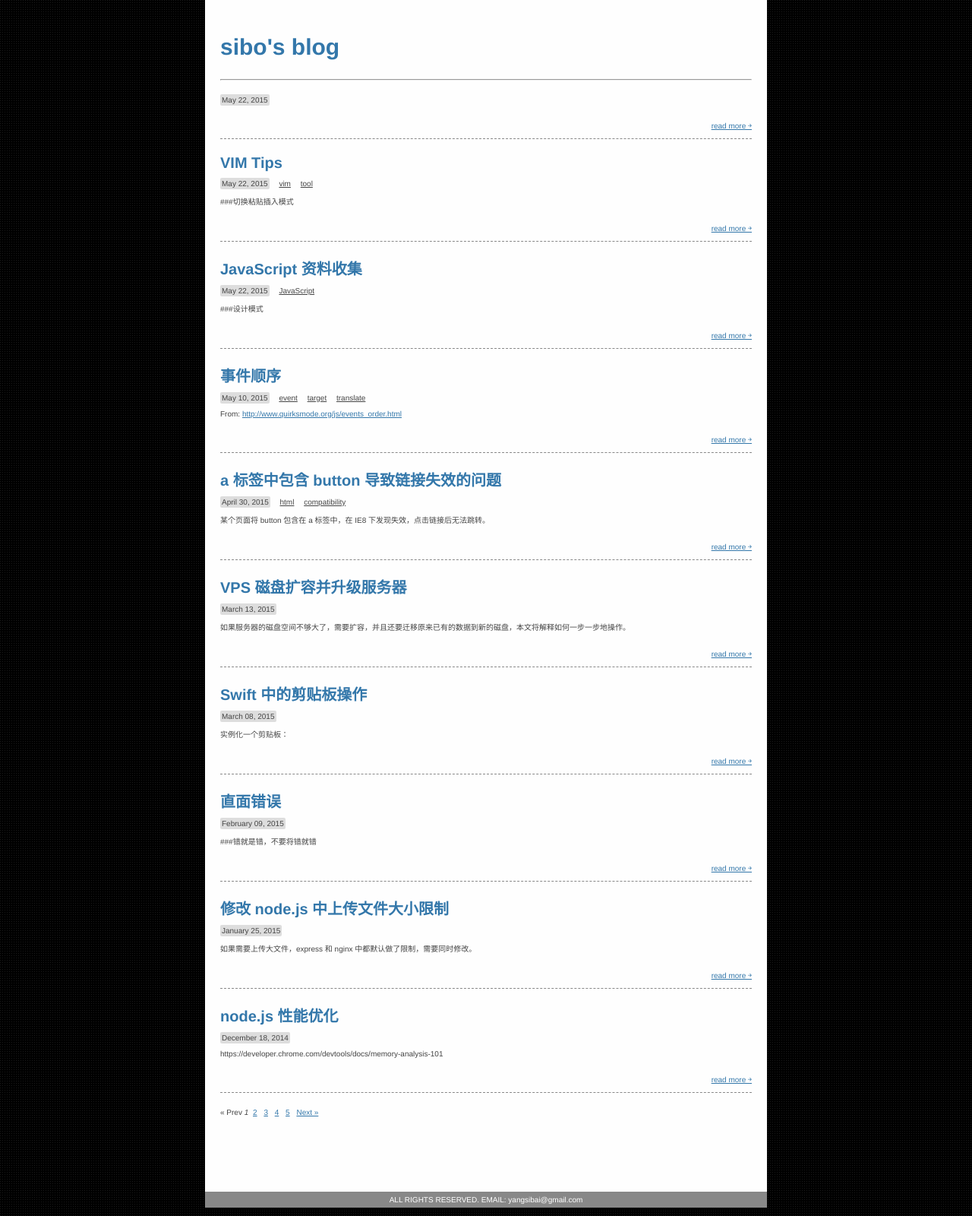
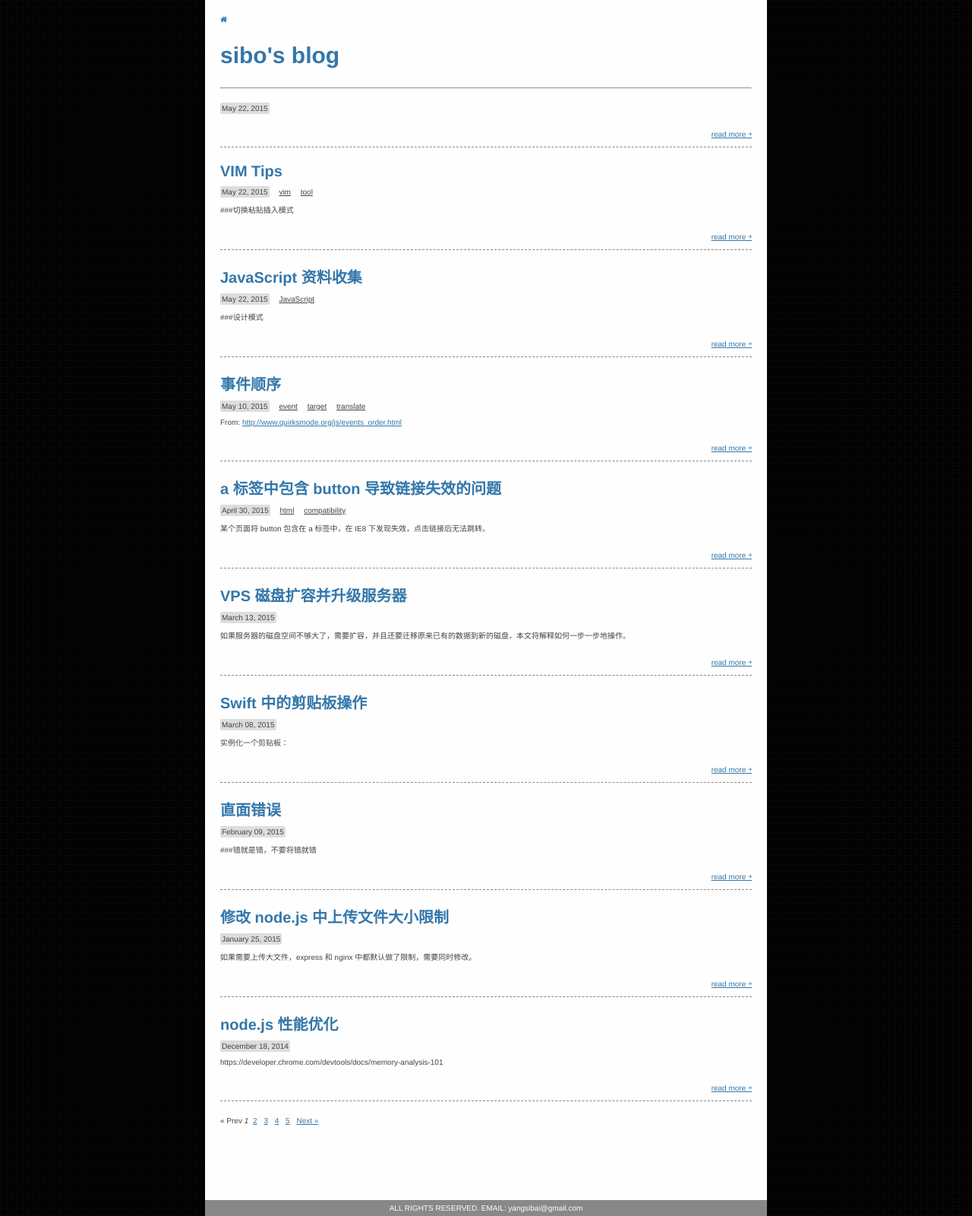
Before and after one commit to osrpt/osrpt.github.com, a Jekyll site: the page built from index.html, in a window 1280 px wide. Shown: the whole page at 76% size. Built offline with Jekyll 4.4.1, drawn with Linux system fonts in a browser that asks for light colours; nearby versions of some CDN libraries; Markdown is read by kramdown in place of the engine named in the settings; the list of posts is cut into pages by our own code.

Commit message:
add home icon

```diff
--- a/_layouts/post.html
+++ b/_layouts/post.html
@@ -11,7 +11,7 @@
 </head>
 <body class="article">
     <div class="nav">
-        <a href="/">&larr;</a>
+        <a href="/"><i class="fa fa-home"></i></a>
     </div>
     <h2 class="title">{{page.title}}</h2>
     <p>
--- a/index.html
+++ b/index.html
@@ -2,7 +2,7 @@
 layout: default
 title: sibo's blog
 ---
-<a class="to_homepage"  href="/"><h2 class="title">{{ page.title }}</h2></a>
+<a class="to_homepage"  href="/"><i class="fa fa-home"></i><h2 class="title">{{ page.title }}</h2></a>
 <hr/>
 <div class="blog">
 	<div class="posts">
```
